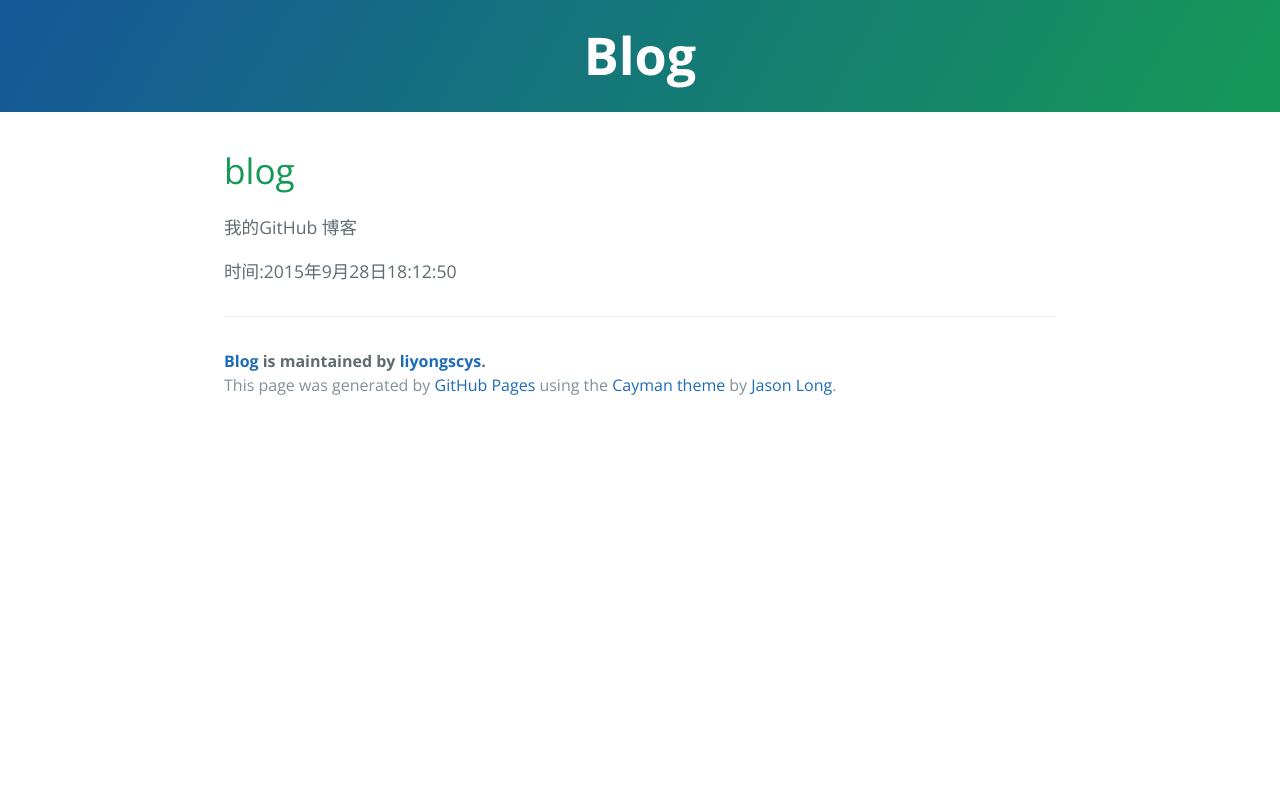
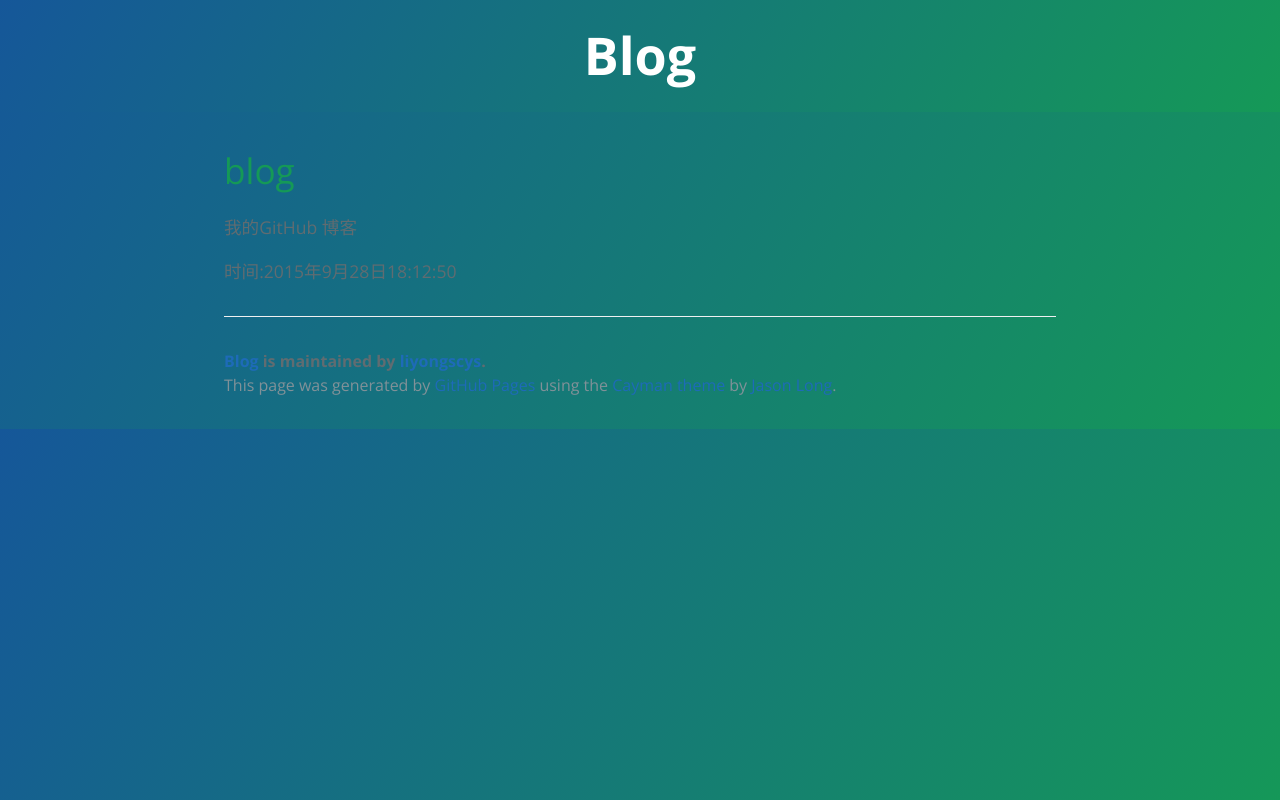
Before and after one commit to liyongscys/blog, a plain HTML site: page index.html in a window 1280 px wide. Drawn offline with nearby package versions, Linux system fonts and the light colour scheme.

Commit message:
首页背景
背景颜色

```diff
--- a/stylesheets/stylesheet.css
+++ b/stylesheets/stylesheet.css
@@ -7,7 +7,8 @@ body {
   font-family: "Open Sans", "Helvetica Neue", Helvetica, Arial, sans-serif;
   font-size: 16px;
   line-height: 1.5;
-  color: #606c71; }
+  color: #606c71;
+  background-image: linear-gradient(120deg, #155799, #159957);}
 
 a {
   color: #1e6bb8;
```
